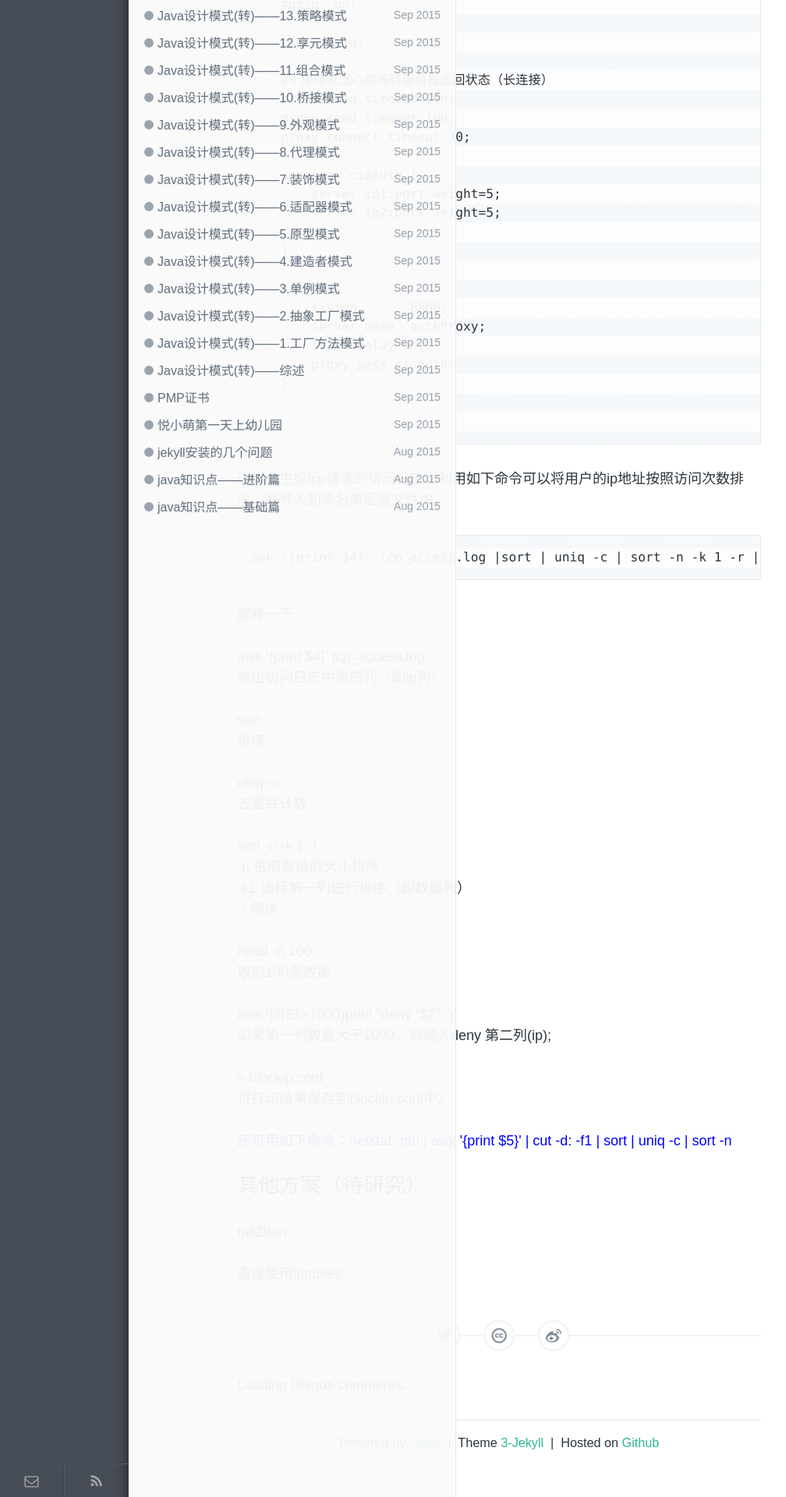
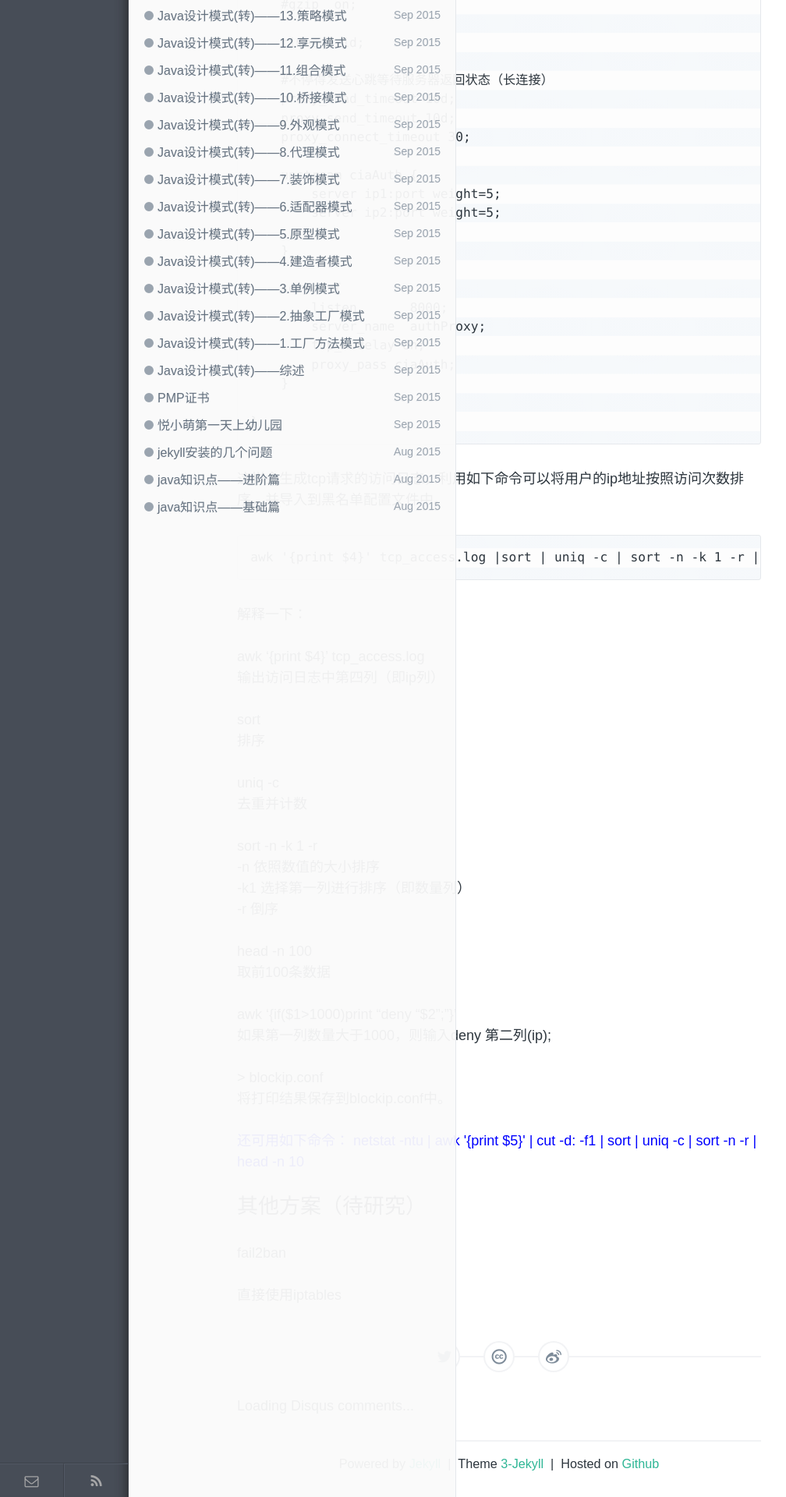
Before and after one commit to DrizztM/DrizztM.github.io, a Jekyll site: the page built from _posts/技术/2015-10-30-the-server-was-attacked.md, in a window 1280 px wide. Shown: the part 666-2586 px from the top of the page at 78% size, without its empty margins (0-1008 px from the left). Built offline with Jekyll 4.4.1, drawn with Linux system fonts in a browser that asks for light colours; Markdown is read by kramdown in place of the engine named in the settings; comment, search, counter and statistics services are not loaded.

Commit message:
修改一篇文章

```diff
--- a/_posts/技术/2015-10-30-the-server-was-attacked.md
+++ b/_posts/技术/2015-10-30-the-server-was-attacked.md
@@ -82,7 +82,7 @@
 \> blockip.conf<br>
 将打印结果保存到blockip.conf中。
 
-<font color="blue">还可用如下命令：netstat -ntu | awk '{print $5}' | cut -d: -f1 | sort | uniq -c | sort -n</font>
+<font color="blue">还可用如下命令： netstat -ntu | awk '{print $5}' | cut -d: -f1 | sort | uniq -c | sort -n -r | head -n 10</font>
 
 ## 其他方案（待研究）
 
```
